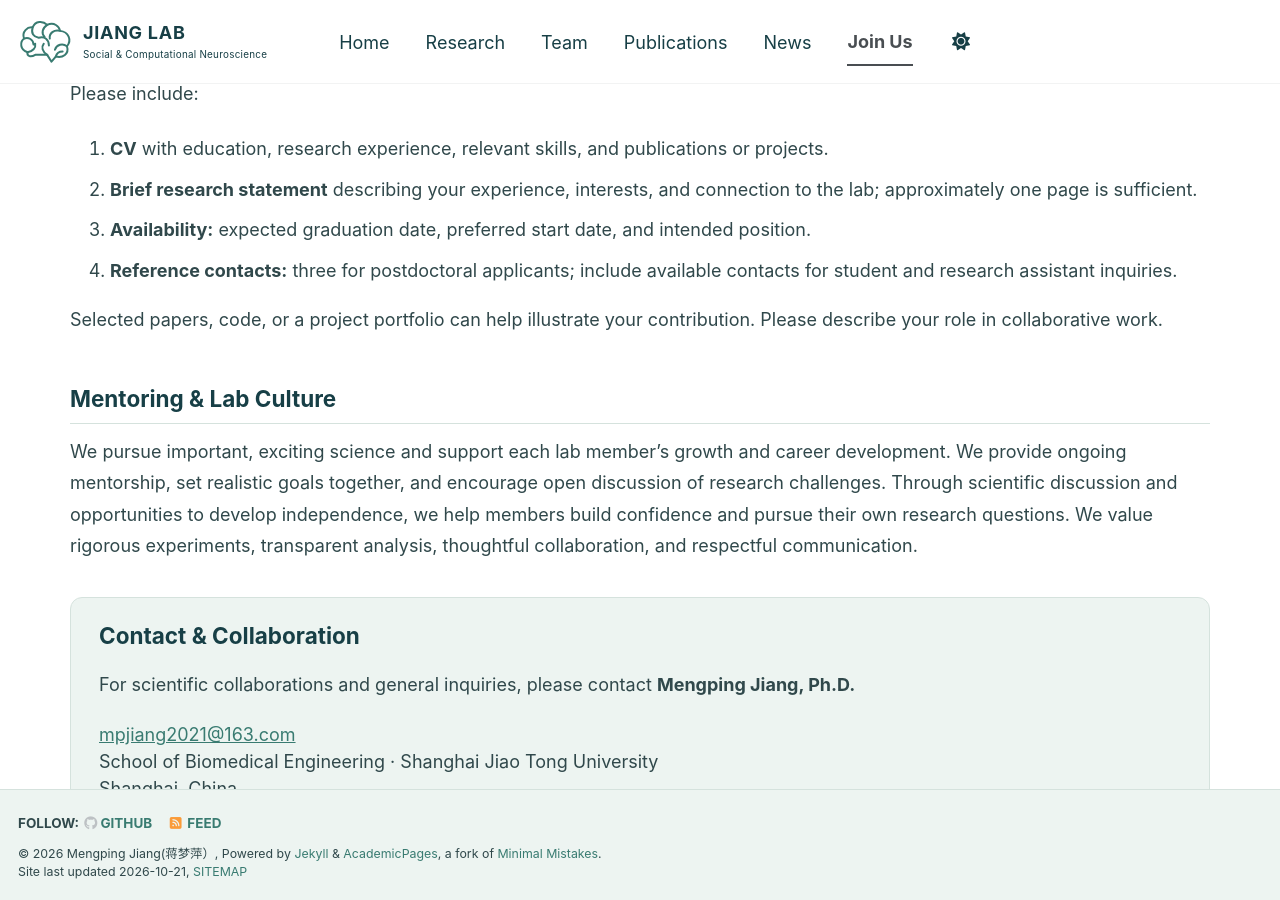
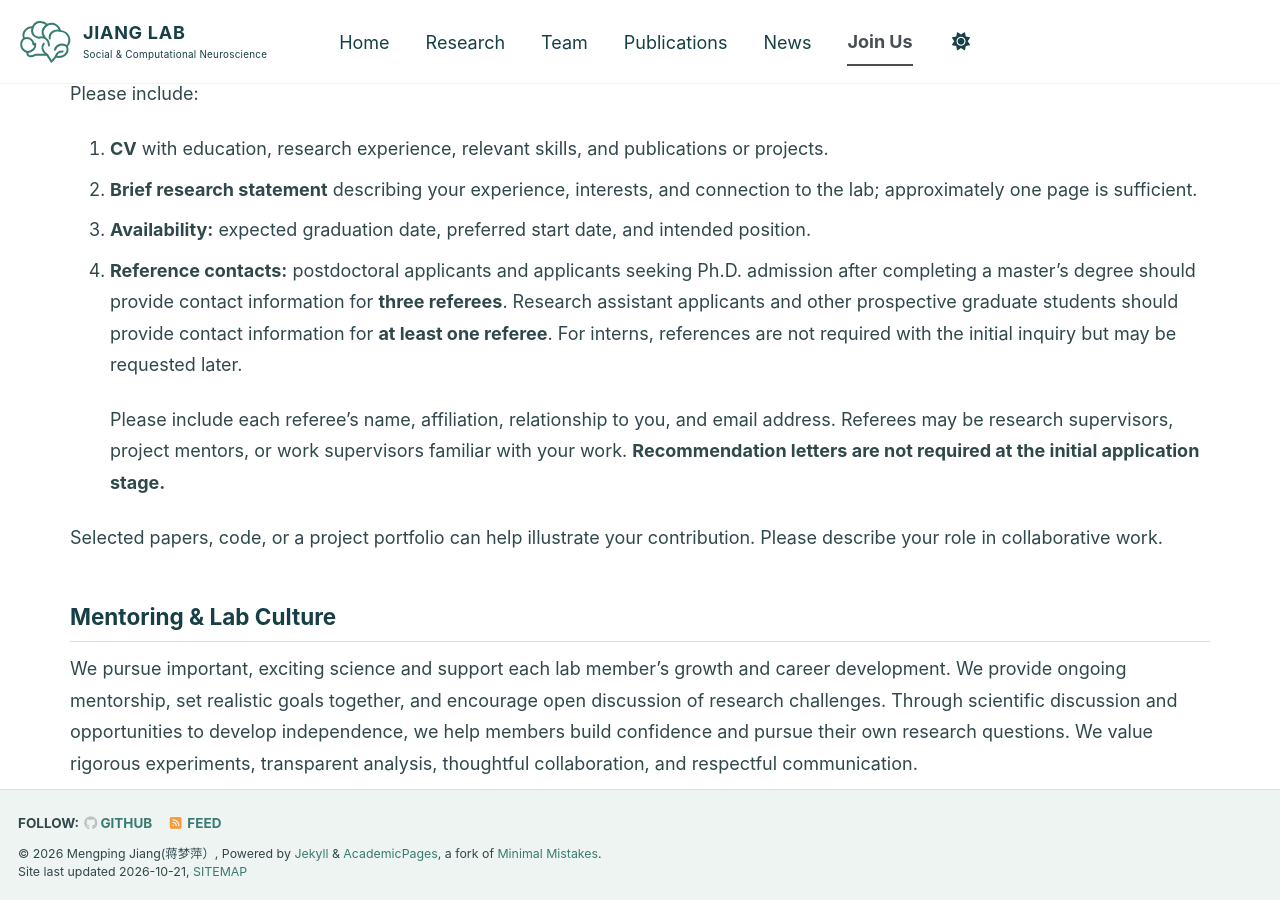
Before and after one commit to MengpingJiang/mengpingjiang.github.io, a Jekyll site: the page built from _pages/join.md, in a window 1280 px wide and 900 px high, scrolled down 2140 px. Built offline with Jekyll 4.4.1, drawn with Linux system fonts in a browser that asks for light colours; a script bundle is joined from its source files by our own code; library files that are not in the unit come from our copies.

Commit message:
Clarify reference requirements by applicant category

```diff
--- a/_pages/join.md
+++ b/_pages/join.md
@@ -72,7 +72,9 @@ Please include:
 1. **CV** with education, research experience, relevant skills, and publications or projects.
 2. **Brief research statement** describing your experience, interests, and connection to the lab; approximately one page is sufficient.
 3. **Availability:** expected graduation date, preferred start date, and intended position.
-4. **Reference contacts:** three for postdoctoral applicants; include available contacts for student and research assistant inquiries.
+4. **Reference contacts:** postdoctoral applicants and applicants seeking Ph.D. admission after completing a master's degree should provide contact information for **three referees**. Research assistant applicants and other prospective graduate students should provide contact information for **at least one referee**. For interns, references are not required with the initial inquiry but may be requested later.
+
+   Please include each referee's name, affiliation, relationship to you, and email address. Referees may be research supervisors, project mentors, or work supervisors familiar with your work. **Recommendation letters are not required at the initial application stage.**
 
 Selected papers, code, or a project portfolio can help illustrate your contribution. Please describe your role in collaborative work.
 
```
